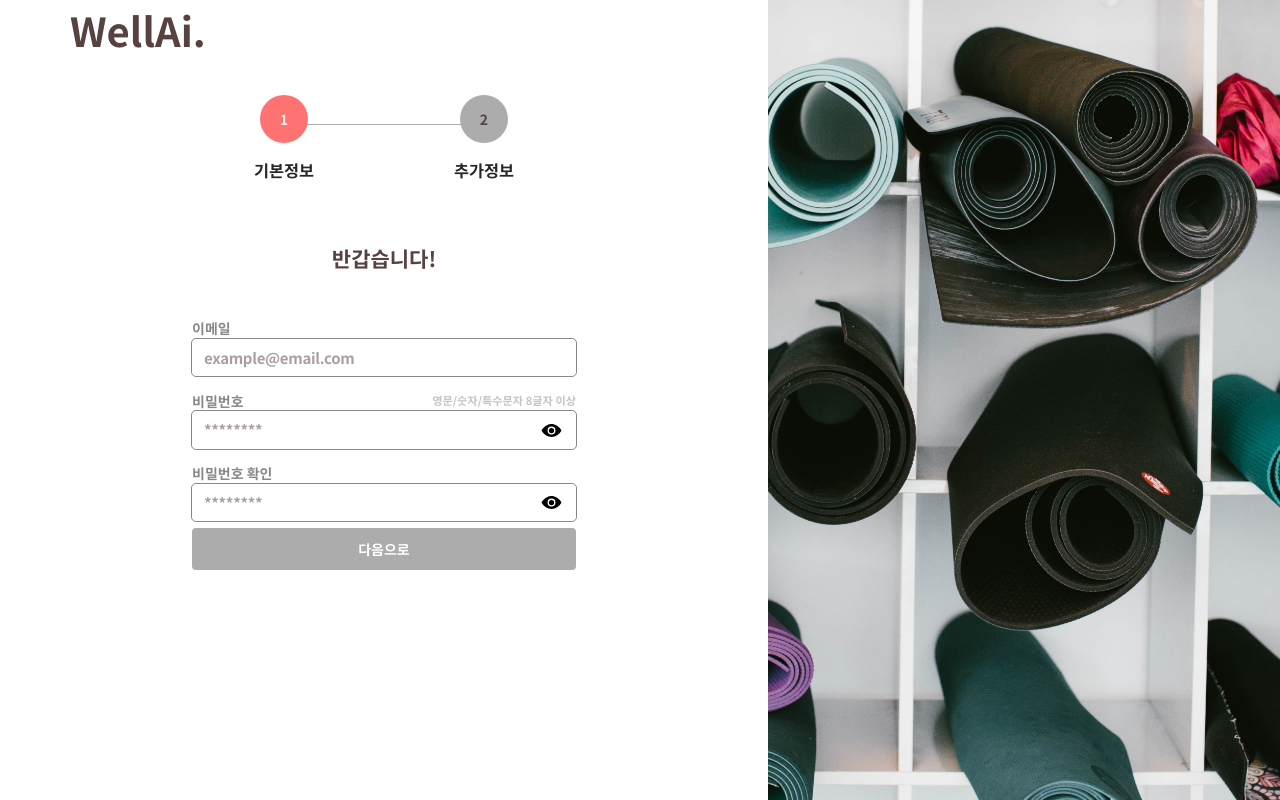
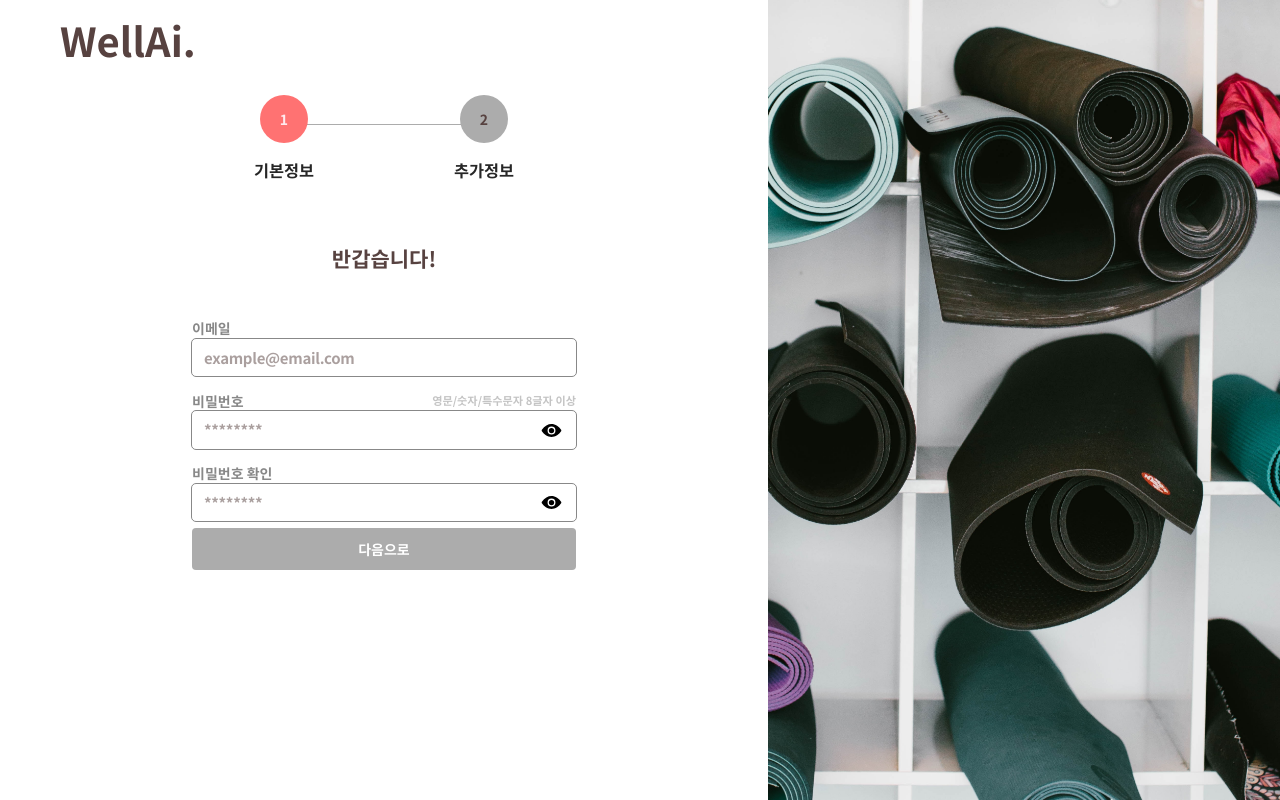
Before and after one commit to JShwa0429/wellai, a React (Create React App) app: page /signup in a window 1280 px wide. Built offline with nearby package versions, Linux system fonts and the light colour scheme.

Commit message:
feat: 회원가입페이지 위치 조정

```diff
--- a/src/components/signup/SignUpHeader.tsx
+++ b/src/components/signup/SignUpHeader.tsx
@@ -20,7 +20,7 @@ const DivSignUpHeader = styled.div`
   z-index: 99;
   display: flex;
   justify-content: left;
-  padding-left: 5em;
+  padding: 10px 60px;
 
   a {
     text-decoration: none;
```
